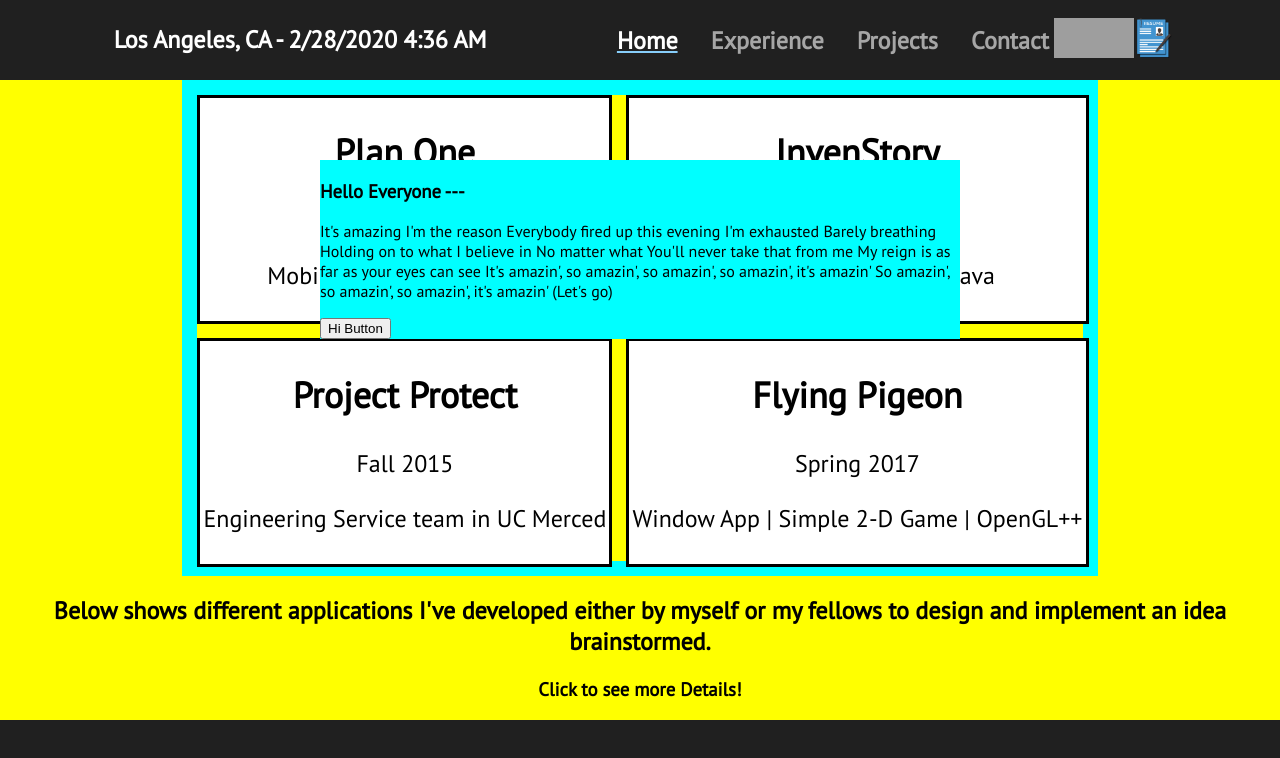
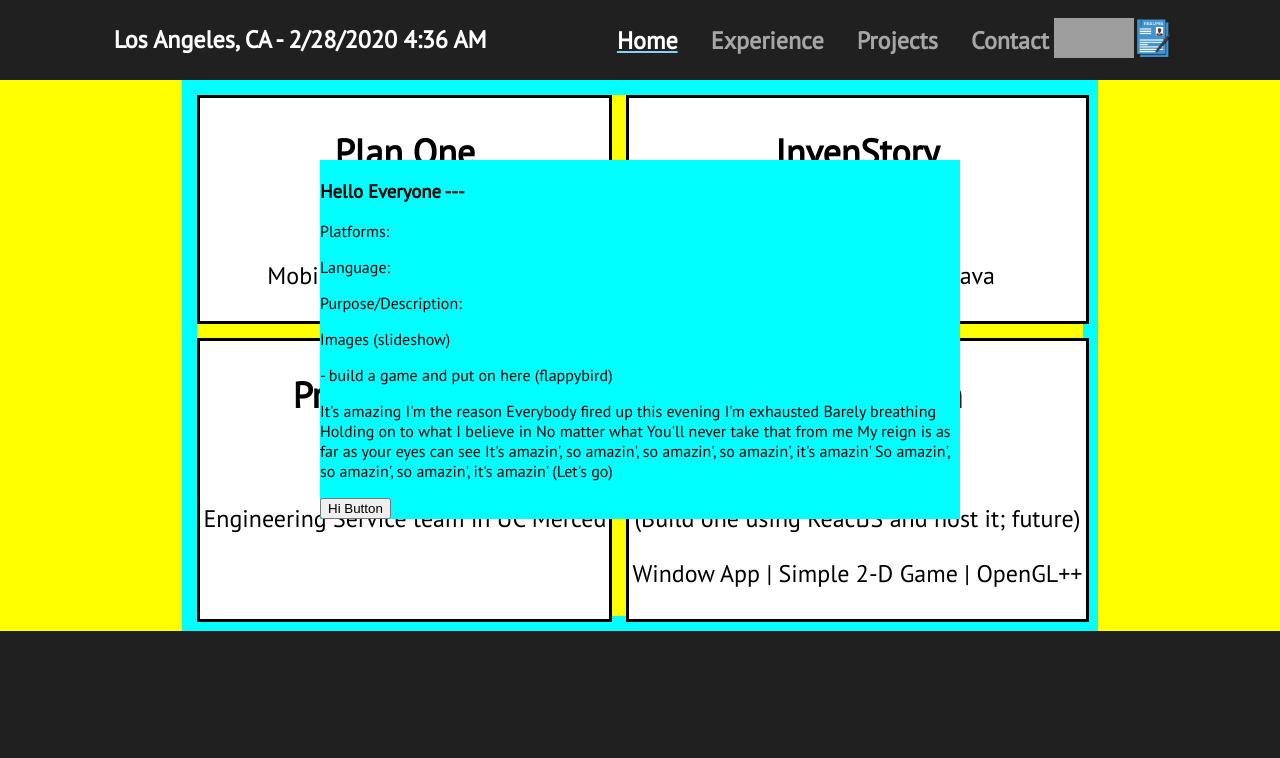
Before and after one commit to edistyping/ek-portfolio-new, a React (Create React App) app: page /projects in a window 1280 px wide. Both pictures are taken after a click on the element 404 px from the left and 452 px from the top of the page. Shown: the top 758 px of the page. Built offline with nearby package versions, Linux system fonts and the light colour scheme; grey boxes are pictures that could not be loaded.

Commit message:
- Load error; again

```diff
--- a/src/components/Projects.js
+++ b/src/components/Projects.js
@@ -4,10 +4,17 @@ import '../css/Projects.css'
 
 const Popup = (props) => {
 
-    // https://alligator.io/react/modal-component/
+    // Now import Projects information and select using 'props.show' value
+    // Platforms, language, description, purpose, target, iamges, github/code,
+
     return (
         <div>
                 <h3>Hello Everyone --- </h3>
+                <p>Platforms: </p>
+                <p>Language: </p>
+                <p>Purpose/Description: </p>
+                <p>Images (slideshow)</p>
+                    - build a game and put on here (flappybird)
                 <p>It's amazing I'm the reason Everybody fired up this evening I'm exhausted Barely breathing Holding on to what I believe in No matter what You'll never take that from me  My reign is as far as your eyes can see It's amazin', so amazin', so amazin', so amazin', it's amazin' So amazin', so amazin', so amazin', it's amazin' (Let's go)</p>
         </div>
     );
@@ -50,12 +57,11 @@ const Projects = () => {
                 <div className="projects-element" onClick={() => setShow(1)}>
                     <h2>Flying Pigeon</h2>
                     <p>Spring 2017</p>
+                    <p>(Build one using ReactJS and host it; future)</p>
                     <p>Window App | Simple 2-D Game | OpenGL++</p>
                 </div>
             </div>
 
-            <h2 style={{textAlign: "center"}}>Below shows different applications I've developed either by myself or my fellows to design and implement an idea brainstormed. </h2>
-            <h3 style={{textAlign: "center"}}> Click to see more Details! </h3>
         </div>
 
     )
```
